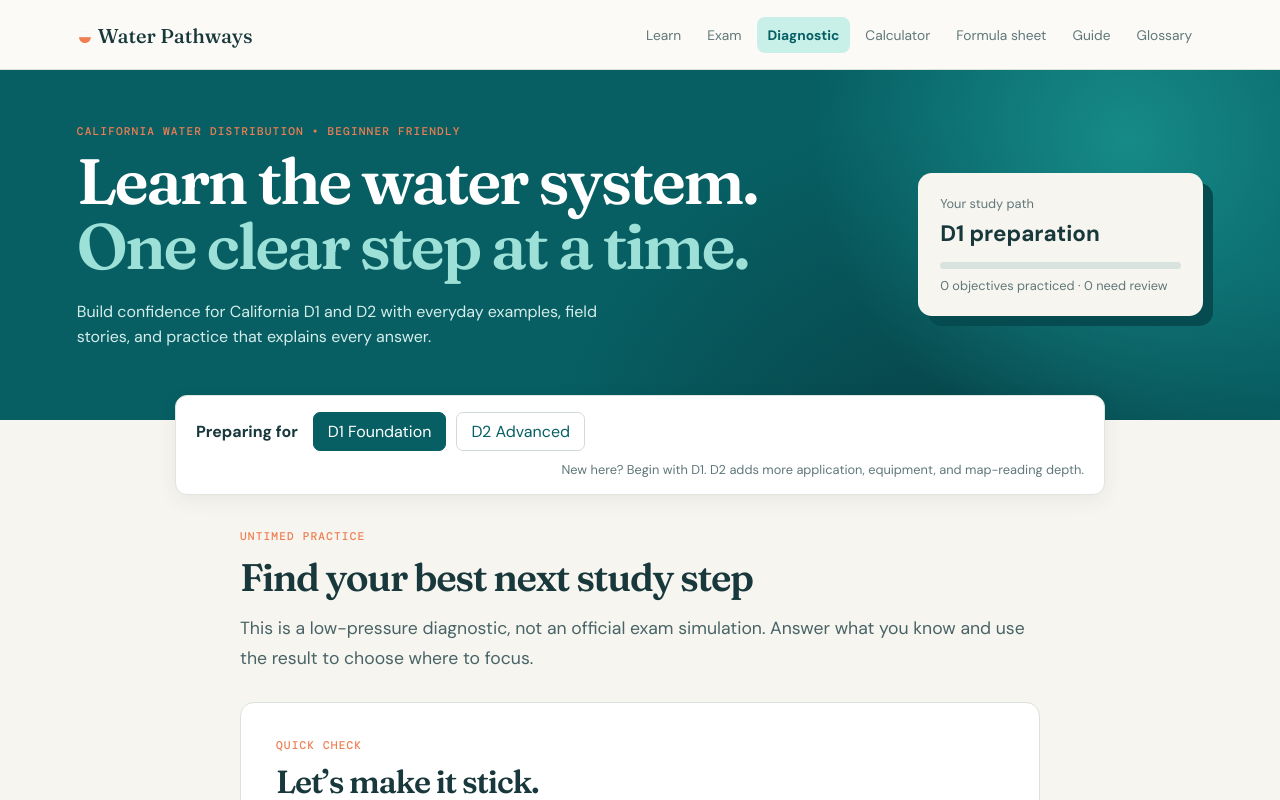
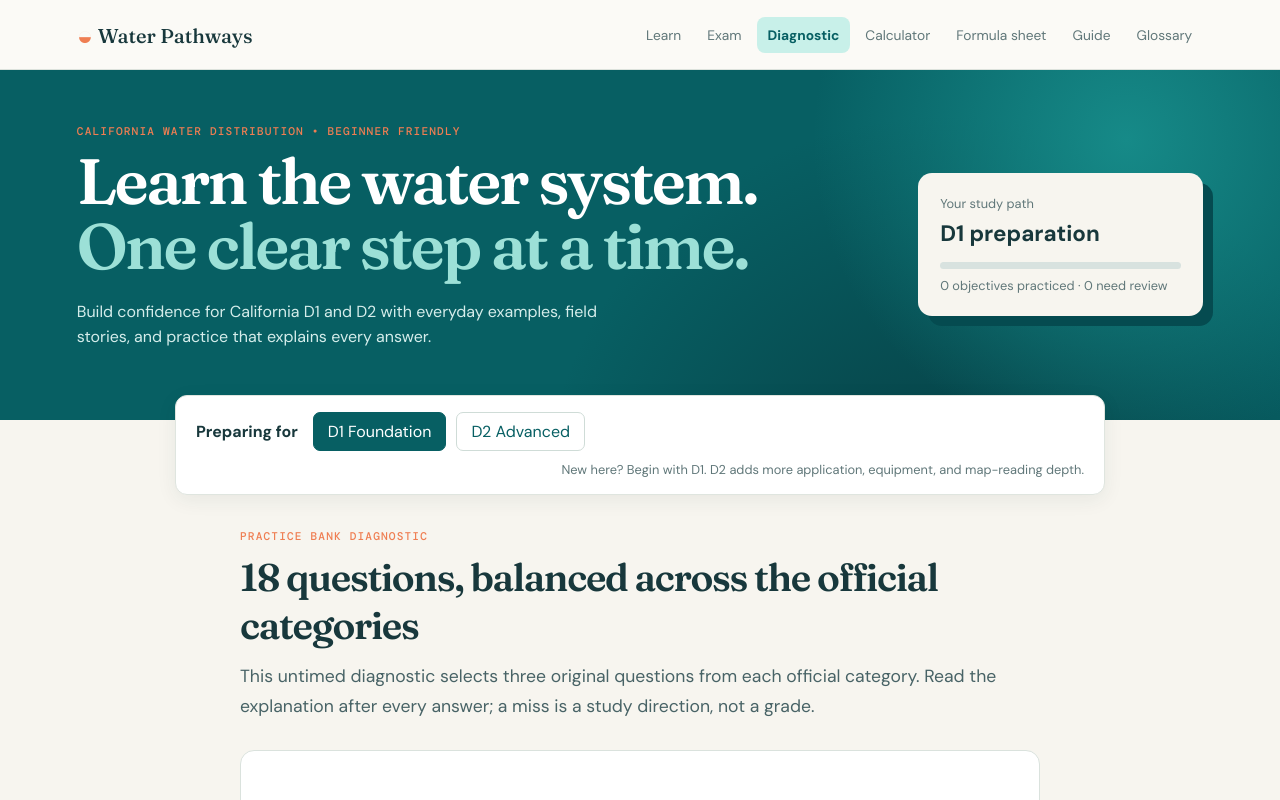
Before and after one commit to skundalkar/water-pathways, a Next.js app: page / in a window 1280 px wide. Both pictures are taken after a click on the button "Diagnostic". Shown: the top 800 px of the page. Built offline with nearby package versions, Linux system fonts and the light colour scheme.

Commit message:
Use practice bank in diagnostic exams

```diff
--- /dev/null
+++ b/app/bank-diagnostic.tsx
@@ -0,0 +1,16 @@
+"use client";
+
+import { useMemo, useState } from "react";
+import { questionBank } from "../lib/question-bank";
+import { Grade, MasteryRecord } from "../lib/types";
+
+const categories = ["disinfection", "hydraulics", "operations", "regulations-safety", "mains-piping", "water-quality"];
+
+export function BankDiagnostic({ grade, mastery, setMastery }: { grade: Grade; mastery: MasteryRecord; setMastery: (value: MasteryRecord) => void }) {
+  const [answers, setAnswers] = useState<Record<string, number>>({});
+  const [done, setDone] = useState(false);
+  const questions = useMemo(() => { const base = questionBank.filter((q) => q.id.endsWith("-1") && (q.grade === "Both" || q.grade === grade)); return categories.flatMap((category) => base.filter((q) => q.categoryId === category).slice(0, 3)); }, [grade]);
+  const submit = () => { const next = { ...mastery }; questions.forEach((q) => { const prior = next[q.objectiveId] || { correct: 0, attempts: 0 }; next[q.objectiveId] = { attempts: prior.attempts + 1, correct: prior.correct + (answers[q.id] === q.answer ? 1 : 0) }; }); setMastery(next); setDone(true); };
+  const correct = questions.filter((q) => answers[q.id] === q.answer).length;
+  return <section className="page"><p className="eyebrow">PRACTICE BANK DIAGNOSTIC</p><h2>18 questions, balanced across the official categories</h2><p className="intro">This untimed diagnostic selects three original questions from each official category. Read the explanation after every answer; a miss is a study direction, not a grade.</p><section className="quiz">{questions.map((q, index) => <fieldset key={q.id} disabled={done}><legend><small>QUESTION {index + 1} OF {questions.length} · {q.categoryId.replaceAll("-", " ")}</small>{q.prompt}</legend>{q.choices.map((choice, choiceIndex) => <label key={choice} className={`${answers[q.id] === choiceIndex ? "chosen" : ""} ${done && choiceIndex === q.answer ? "correct" : ""} ${done && answers[q.id] === choiceIndex && choiceIndex !== q.answer ? "incorrect" : ""}`}><input type="radio" name={q.id} checked={answers[q.id] === choiceIndex} onChange={() => setAnswers({ ...answers, [q.id]: choiceIndex })} />{choice}</label>)}{done && <p className="explanation"><b>{answers[q.id] === q.answer ? "Correct. " : "Review this. "}</b>{q.explanation}</p>}</fieldset>)}{done ? <div className="score">You answered {correct} of {questions.length} correctly. Review the explanations, then return to the category path for any weak topic.</div> : <button className="primary" disabled={Object.keys(answers).length !== questions.length} onClick={submit}>See my diagnostic results</button>}</section></section>;
+}
--- a/app/page.tsx
+++ b/app/page.tsx
@@ -5,6 +5,7 @@ import { certificationGuide, glossary, lessons } from "../lib/content";
 import { ExamInfo } from "./exam-info";
 import { ConversionSheet } from "./conversion-sheet";
 import { OfficialPath } from "./official-path";
+import { BankDiagnostic } from "./bank-diagnostic";
 import { chemicalPoundsPerDay, flowGpm, forceOnValve, gallonsInPipe, pipeArea, pressureToHead, scorePercent, velocityFps } from "../lib/math";
 import { Grade, MasteryRecord, Question } from "../lib/types";
 
@@ -45,7 +46,7 @@ export default function Home() {
     {view === "learn" && <OfficialPath activePhase={lesson.id === "water-journey" ? 0 : lesson.phase} onSelect={(phase) => { const index = availableLessons.findIndex((item) => item.phase === phase && item.id !== "water-journey"); if (index >= 0) { setLessonIndex(index); setAnswers({}); setSubmitted(false); window.scrollTo({ top: 0, behavior: "smooth" }); } }} />}
     {view === "learn" && <LessonScreen lesson={lesson} lessonNumber={lessonIndex + 1} totalLessons={availableLessons.length} answers={answers} setAnswers={setAnswers} submitted={submitted} submitQuiz={submitQuiz} nextLesson={nextLesson} />}
     {view === "exam" && <ExamInfo />}
-    {view === "diagnostic" && <Diagnostic grade={grade} mastery={mastery} setMastery={setMastery} />}
+    {view === "diagnostic" && <BankDiagnostic grade={grade} mastery={mastery} setMastery={setMastery} />}
     {view === "calculator" && <Calculator />}
     {view === "formula-sheet" && <ConversionSheet />}
     {view === "guide" && <><Guide /><StudyResources /></>}
```
